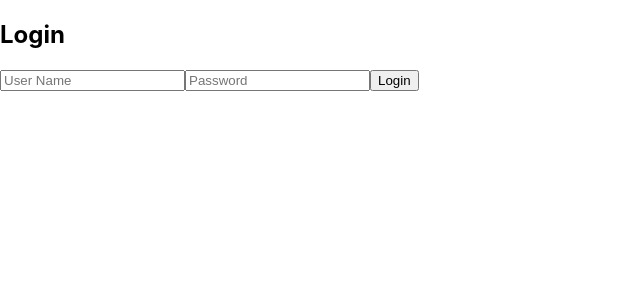
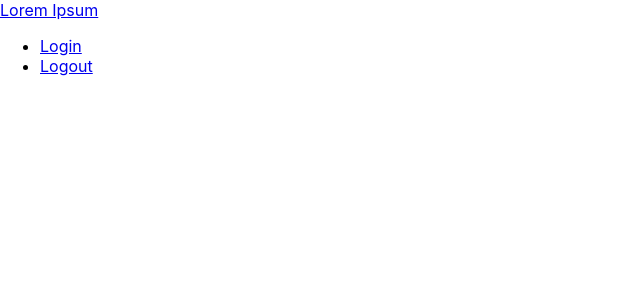
Before and after one commit to Alek2750/SYSProjekt, a React (Create React App) app in the folder react-app/: page / in a window 1280 px wide. Shown: the top 300 px of the page, without its empty margins (0-640 px from the left). Built offline with nearby package versions, Linux system fonts and the light colour scheme.

Commit message:
First navbar draft

```diff
--- a/react-app/package.json
+++ b/react-app/package.json
@@ -4,6 +4,7 @@
   "private": true,
   "dependencies": {
     "react": "^16.6.3",
+    "react-bootstrap": "^0.32.4",
     "react-dom": "^16.6.3",
     "react-scripts": "2.1.1"
   },
--- a/react-app/src/Jwt.js
+++ b/react-app/src/Jwt.js
@@ -18,7 +18,7 @@ class LogIn extends Component {
                 <h2>Login</h2>
                 <form onSubmit={this.login} onChange={this.onChange} >
                     <input placeholder="User Name" id="username" />
-                    <input type="password" placeholder="Password" id="password" />
+                    <input placeholder="Password" id="password" type="password" />
                     <button>Login</button>
                 </form>
             </div>
--- /dev/null
+++ b/react-app/src/NaviBar.js
@@ -0,0 +1,28 @@
+import React, { Component } from "react"
+import facade from "./apiFacade";
+import {Navbar, Nav, NavItem} from "react-bootstrap";
+//Note: 'npm install react-bootstrap --save' kan forekomme nødvendigt
+
+class NaviBar extends Component{
+render() {
+return (
+    <Navbar>
+    <Navbar.Header>
+        <Navbar.Brand>
+        <a href="#home">Lorem Ipsum</a>
+        </Navbar.Brand>
+    </Navbar.Header>
+    <Nav>
+        <NavItem eventKey={1} href="#">
+        Login
+        </NavItem>
+        <NavItem eventKey={2} href="#">
+        Logout
+        </NavItem>
+    </Nav>
+    </Navbar>
+);
+}
+}
+
+export default NaviBar;
```
Also changed, not shown: react-app/src/index.js (+3 -4 lines), 1 other file (tests, documents, lock files or other folders).
